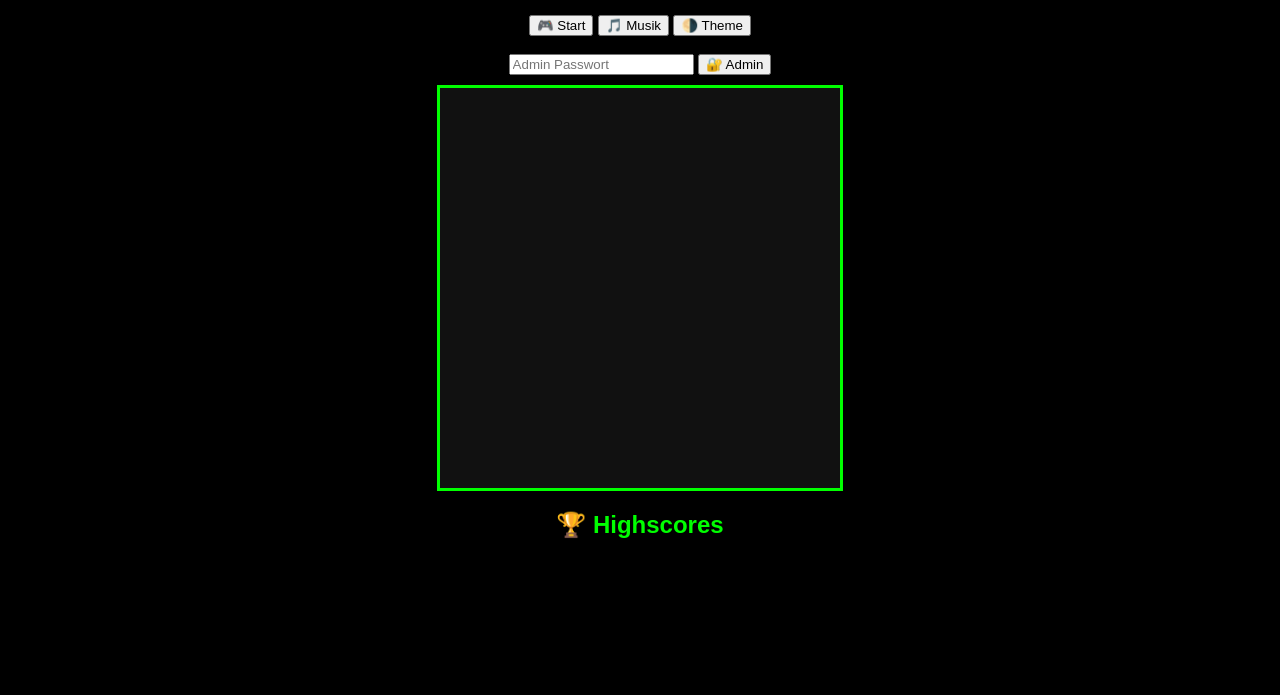
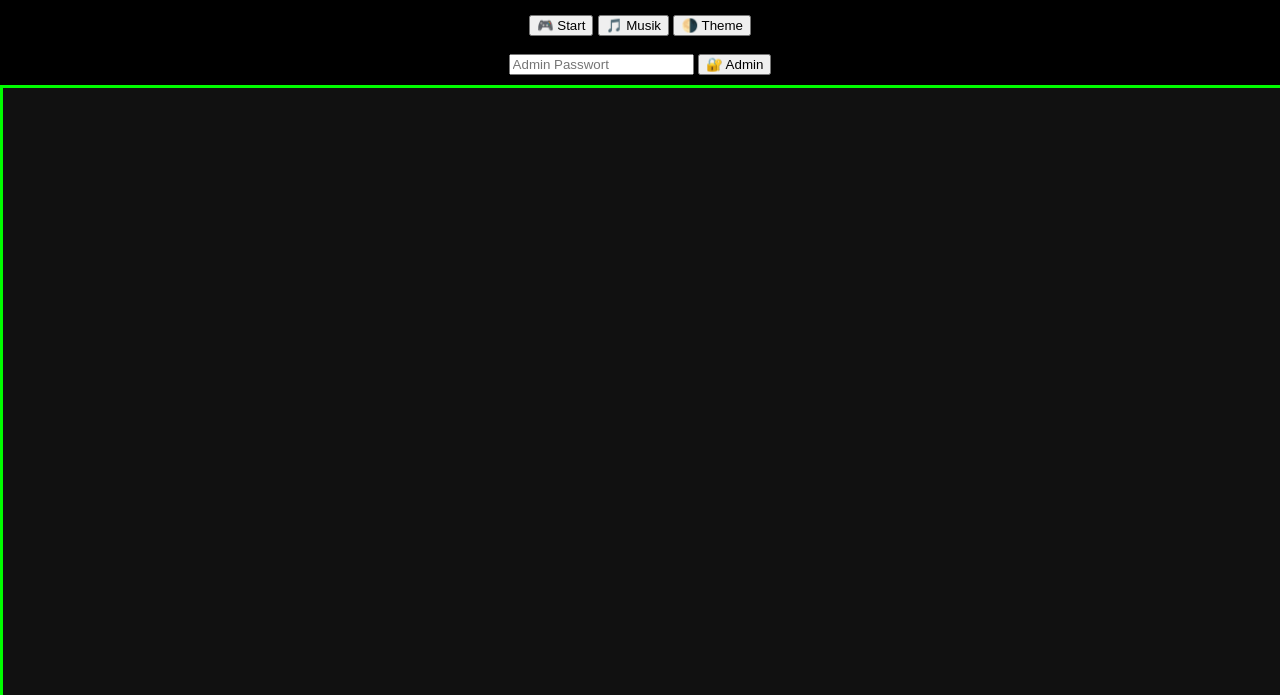
Before and after one commit to Patrick44022/snake-ultimate, a plain HTML site: page index.html in a window 1280 px wide. Shown: the part 105-800 px from the top of the page. Drawn offline with Linux system fonts and the light colour scheme.

Commit message:
Add files via upload

```diff
--- a/style.css
+++ b/style.css
@@ -2,8 +2,7 @@
 html, body {
   margin: 0;
   padding: 0;
-  overflow-x: hidden;
-  overflow-y: auto;
+  overflow: hidden;
   width: 100%;
   height: 100%;
   background: black;
@@ -15,9 +14,9 @@ html, body {
 
 canvas {
   display: block;
-  margin: 10px auto;
-  width: 100%;
-  max-width: 400px;
+  width: 100vw;
+  max-width: 100vw;
+  height: auto;
   background: #111;
   border: 3px solid lime;
 }
```
